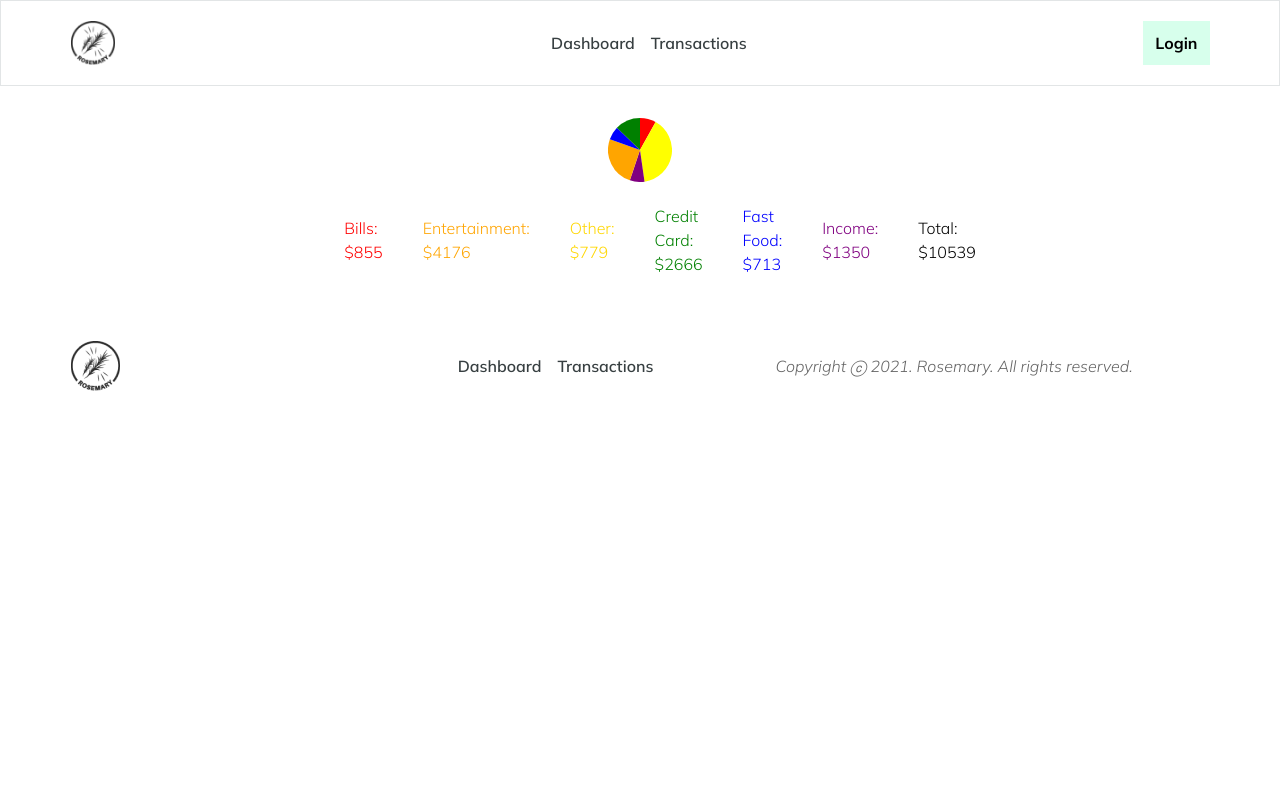
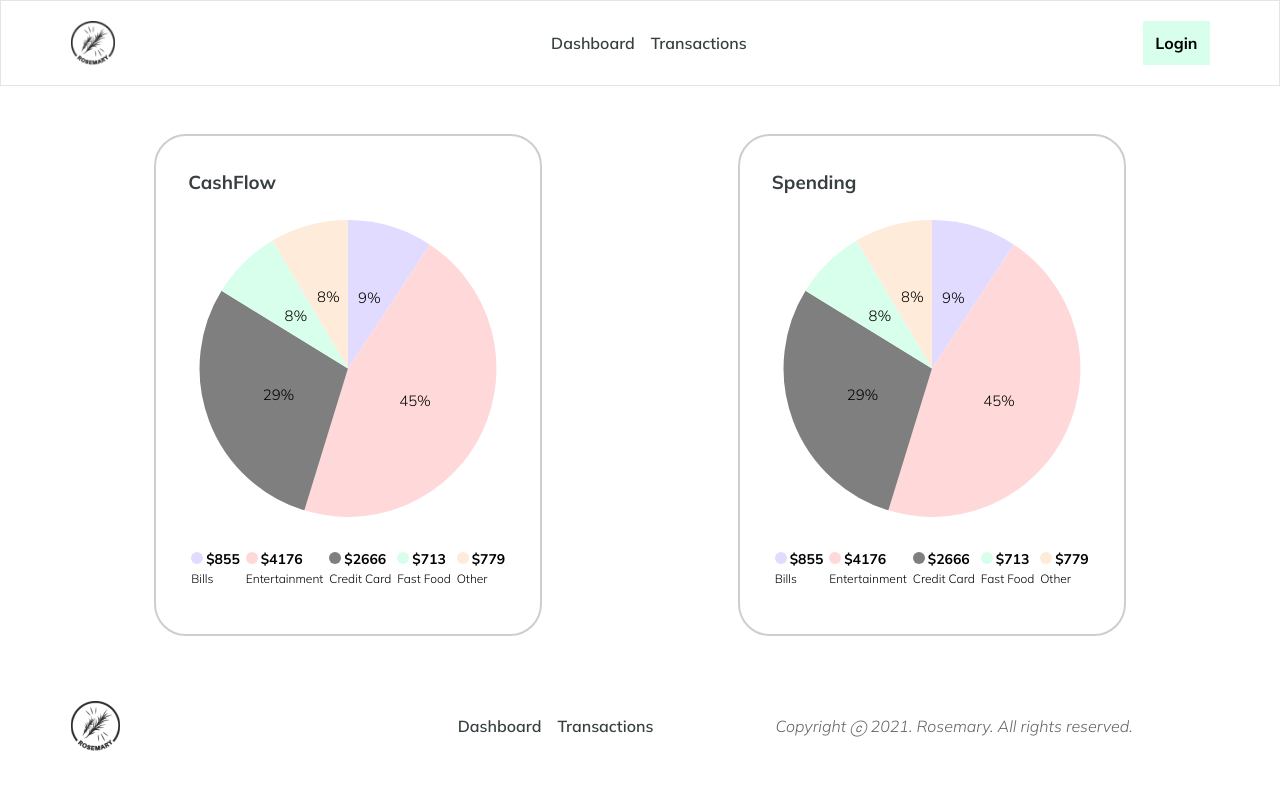
Before and after one commit to markanator/rosemary-personal-finance, a React (Create React App) app: page /dashboard in a window 1280 px wide. Shown: the top 790 px of the page. Built offline with nearby package versions, Linux system fonts and the light colour scheme.

Commit message:
all stylings

```diff
--- a/src/components/common/dashboard_contents/pie-chart.css
+++ b/src/components/common/dashboard_contents/pie-chart.css
@@ -1,32 +1,49 @@
+.title{
+    width: 100%;
+    text-align: left;
+    margin-bottom: 1.5rem;
+}
+
 .chart{
-    width: 10%;
+    /* width: 10%; */
     margin: auto;
     padding: 2rem;
-    flex-direction: row;
-}
-.details{
+    flex-direction: column;
+    border: rgb(206, 206, 206) solid 2px;
+    border-radius: 2rem;
+    max-width: 475px;
+    max-height: 502px;
     display: flex;
-    flex-direction: row;
-    list-style: none;
     justify-content: center;
     align-items: center;
 }
 
-.colorReference_red{
-    color: red;
+.pie_chart{
+    width: 320px;
+    height: 320px;
 }
-.colorReference_orange{
-    color: orange;
+
+.details{
+    padding: 0px;
+    width: 100%;
+    display: flex;
+    flex-direction: row;
+    list-style: none;
+    justify-content: space-around;
+    align-items: center;
+    font-size: .875rem;
+    margin-top: 2rem;
 }
-.colorReference_yellow{
-    color: gold;
+
+.label p{
+    font-size: 12px;
 }
-.colorReference_green{
-    color: green;
+
+.circle{
+    background-color: lightgray;
+    border-radius: 50%;
+    display: inline-block;
+    height: 12px;
+    width: 12px;
+    margin-right: 3px;
 }
-.colorReference_blue{
-    color: blue;
-}
-.colorReference_purple{
-    color: purple;
-}
--- a/src/components/common/dashboard_contents/pie-chart.js
+++ b/src/components/common/dashboard_contents/pie-chart.js
@@ -4,59 +4,45 @@ import './pie-chart.css';
 import MOCK_DATA from '../../../tempData/trxList.json';
 import PieChartParser from './pie-chart_parser';
 
-const [finalResults, totalSum] = PieChartParser(MOCK_DATA);
+const [finalResults] = PieChartParser(MOCK_DATA);
 
-// export default function SpendingRender() {
-// const myData = [
-//     finalResults.Bills,
-//     finalResults.Entertainment,
-//     finalResults.Other,
-//     finalResults.CreditCard,
-//     finalResults.FastFood,
-//     finalResults.Income,
-//   ];
-// }
+const lableStyle = {
+  fontSize: "5px"
+}
 
-export default function SpendingRender() {
+export default function PieChartRender({title}) {
   const myData = [
     finalResults.Bills,
     finalResults.Entertainment,
-    finalResults.Other,
     finalResults.CreditCard,
     finalResults.FastFood,
-    finalResults.Income,
+    finalResults.Other,
   ];
 
   return (
     <div className="chart">
-      <PieChart
+      <div className="title"><h3>{title}</h3></div>
+      <PieChart className="pie_chart"
         // your data
         data={myData}
         // width and height of the view box
         viewBoxSize={[100, 100]}
         startAngle={270}
+        label={({ dataEntry }) => Math.round(dataEntry.percentage) + '%'}
+        labelStyle={lableStyle}
       />
-      <div className="details">
-        <ul className="colorReference_red">
-          {myData[0].category}: ${myData[0].value}
-        </ul>
-        <ul className="colorReference_orange">
-          {myData[1].category}: ${myData[1].value}
-        </ul>
-        <ul className="colorReference_yellow">
-          {myData[2].category}: ${myData[2].value}
-        </ul>
-        <ul className="colorReference_green">
-          {myData[3].category}: ${myData[3].value}
-        </ul>
-        <ul className="colorReference_blue">
-          {myData[4].category}: ${myData[4].value}
-        </ul>
-        <ul className="colorReference_purple">
-          {myData[5].category}: ${myData[5].value}
-        </ul>
-        <ul>Total: ${totalSum}</ul>
-      </div>
+      <ul className="details">
+        {myData.slice(0,5).map((element) => {
+          return(
+          <li>
+          <span className="label">
+            <span style={{backgroundColor: `${element.color}`}} className="circle"></span><b>${element.value}</b><br/>
+            <p>{element.category}</p>
+          </span>
+          </li>
+          )
+        })}
+      </ul>
     </div>
   );
 }
--- a/src/components/common/dashboard_contents/pie-chart_parser.js
+++ b/src/components/common/dashboard_contents/pie-chart_parser.js
@@ -3,32 +3,32 @@ export default function PieChartParser(arrayOfData) {
     Entertainment: {
       category: 'Entertainment',
       value: 0,
-      color: 'yellow',
+      color: '#FFD9D9',
     },
     CreditCard: {
       category: 'Credit Card',
       value: 0,
-      color: 'orange',
+      color: '#7F7F7F',
     },
     Bills: {
       category: 'Bills',
       value: 0,
-      color: 'red',
-    },
-    Other: {
-      category: 'Other',
-      value: 0,
-      color: 'purple',
+      color: '#E1DCFF',
     },
     FastFood: {
       category: 'Fast Food',
       value: 0,
-      color: 'blue',
+      color: '#D7FFEC',
     },
     Income: {
       category: 'Income',
       value: 0,
       color: 'green',
+    },
+    Other: {
+      category: 'Other',
+      value: 0,
+      color: '#FFEBD9',
     },
   };
 
--- a/src/pages/dashboard.js
+++ b/src/pages/dashboard.js
@@ -1,11 +1,17 @@
 import React from 'react';
-import SpendingRender from '../components/common/dashboard_contents/pie-chart';
+import PieChartRender from '../components/common/dashboard_contents/pie-chart';
 import Layout from '../components/common/layout/layout';
+import "../styles/dashboard.css";
 
 export default function DashBoard() {
   return (
     <Layout>
-    <SpendingRender/>
+      <section className="pie_section">
+        <div className="pie_wrapper">
+        <PieChartRender title="CashFlow"/>
+        <PieChartRender title="Spending"/>
+        </div>
+      </section>
     </Layout>
   );
 }
--- /dev/null
+++ b/src/styles/dashboard.css
@@ -0,0 +1,18 @@
+.pie_section{
+    width: 100%;
+    display: flex;
+    flex-direction: row;
+    justify-content: center;
+    align-items: center;
+    padding-top: 3rem;
+    padding-bottom: 3rem;
+}
+
+.pie_wrapper{
+    width: 100%;
+    max-width: 1167px;
+    display: flex;
+    flex-direction: row;
+    justify-content: space-around;
+
+}
```
Also changed, not shown: 1 other file (tests, documents, lock files or other folders).
